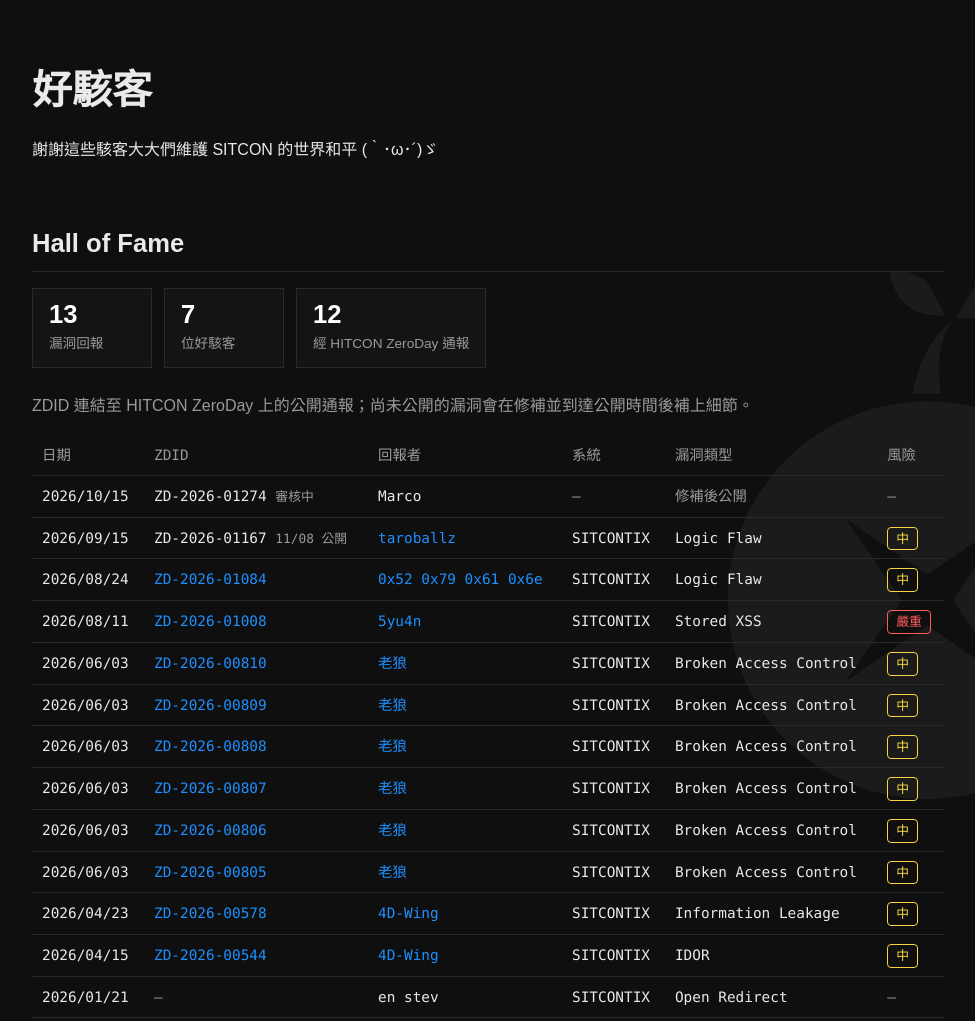
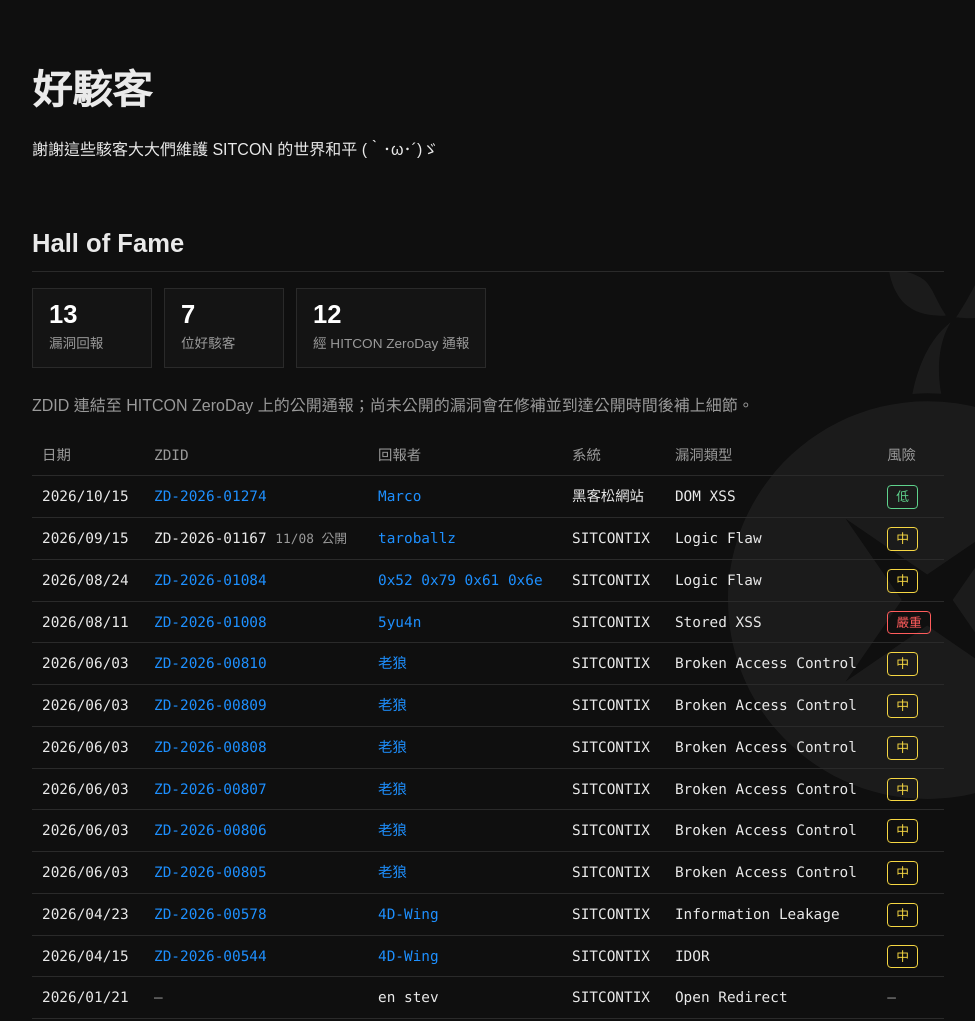
Before and after one commit to sitcon-tw/hacker, a website: page index.html in a window 1280 px wide. Shown: the top 1021 px of the page, without its empty margins (152-1127 px from the left). Drawn offline with Linux system fonts and the light colour scheme; a web font is replaced by a local one.

Commit message:
docs: disclose ZD-2026-01274 by Marco

```diff
--- a/index.html
+++ b/index.html
@@ -252,14 +252,11 @@
 					<tbody>
 						<tr>
 							<td>2026/10/15</td>
-							<td>
-								ZD-2026-01274
-								<span class="tag">審核中</span>
-							</td>
-							<td>Marco</td>
-							<td class="muted">—</td>
-							<td class="muted">修補後公開</td>
-							<td class="muted">—</td>
+							<td><a href="https://zeroday.hitcon.org/vulnerability/ZD-2026-01274">ZD-2026-01274</a></td>
+							<td><a href="https://zeroday.hitcon.org/user/mlgzackfly">Marco</a></td>
+							<td>黑客松網站</td>
+							<td>DOM XSS</td>
+							<td><span class="risk low">低</span></td>
 						</tr>
 						<tr>
 							<td>2026/09/15</td>
```
